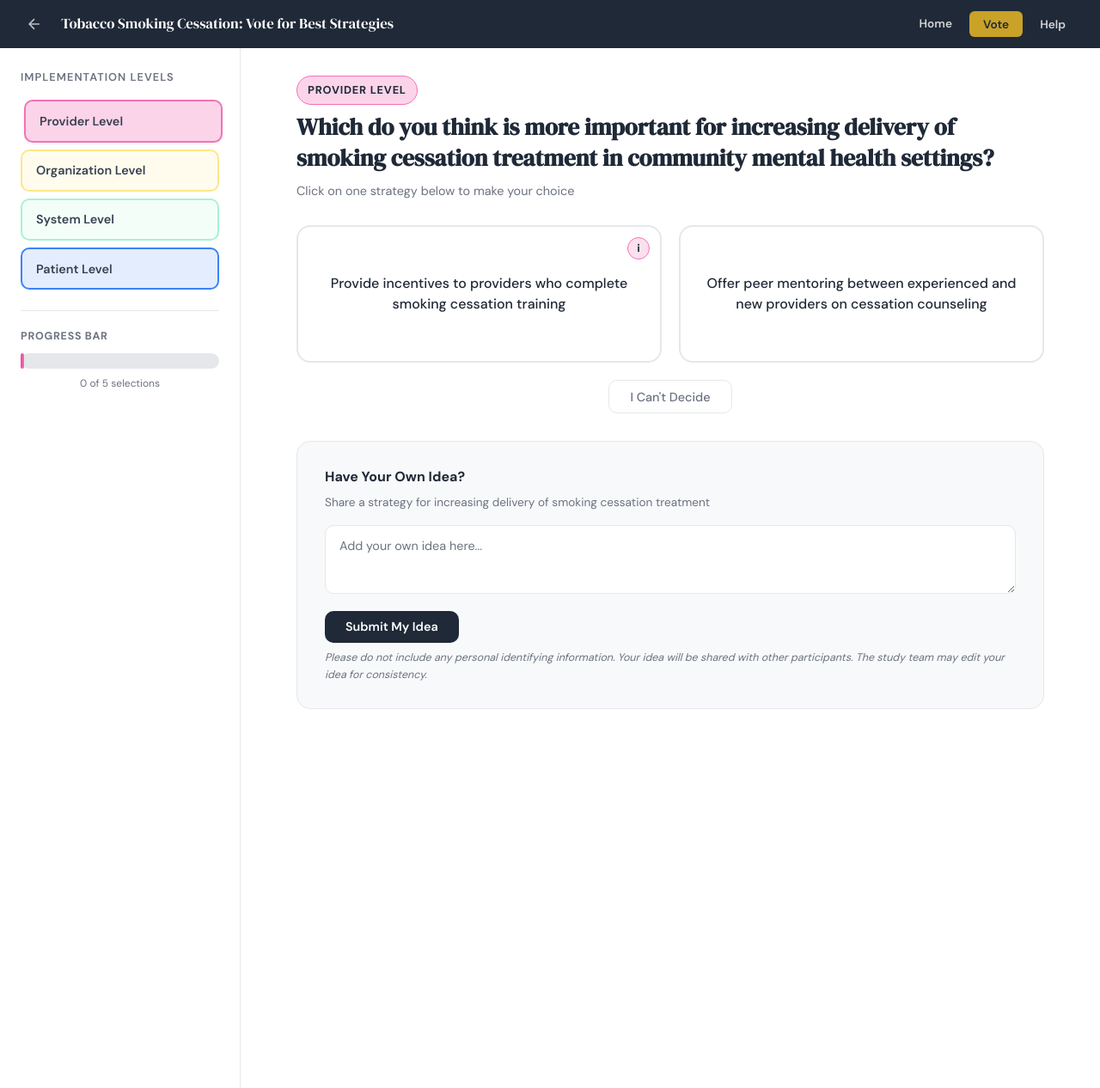
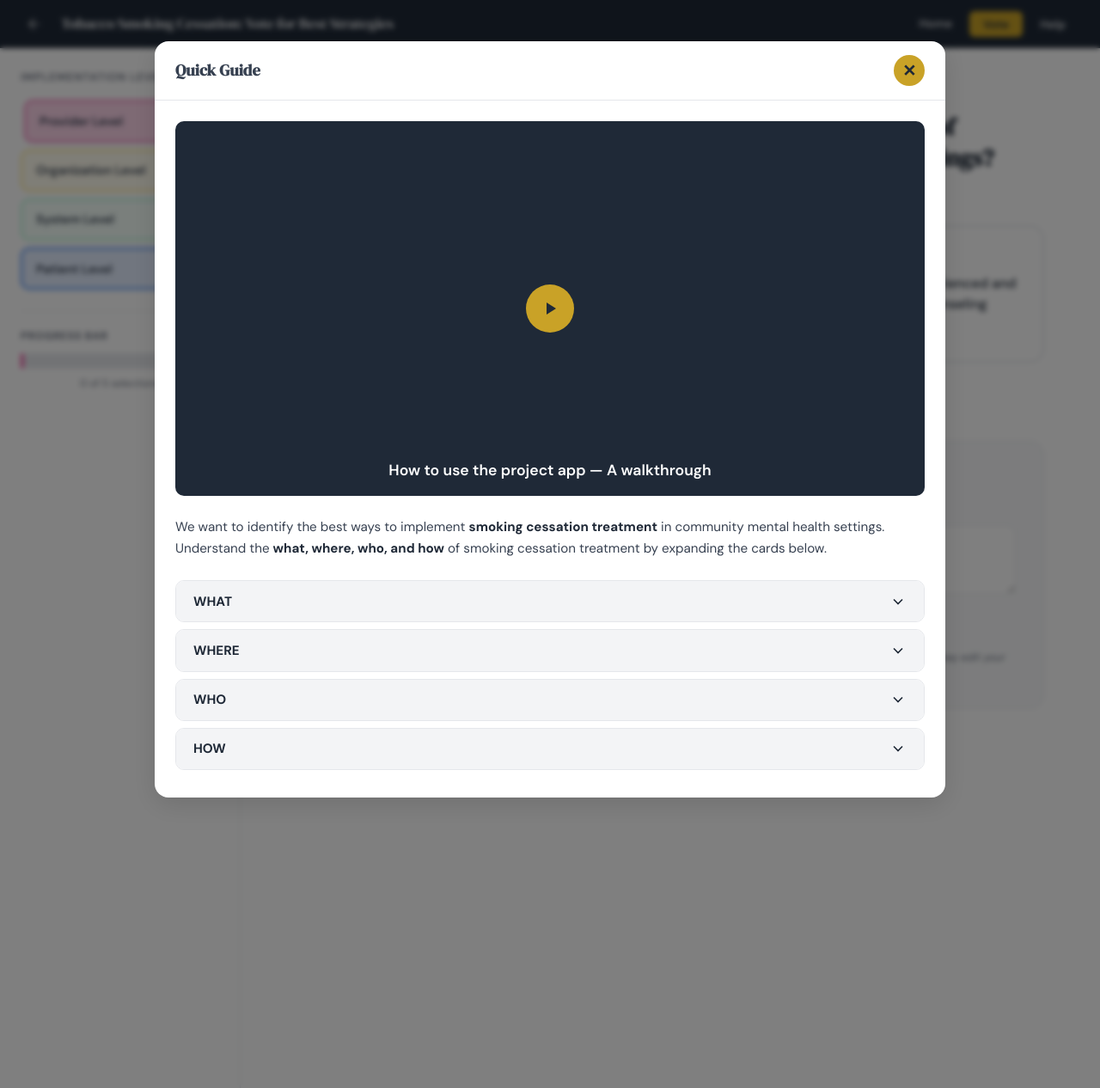
Before and after one commit to Ayoyemit/IMPACT-S2S, a Flask app: page /survey in a window 1280 px wide. Shown: the whole page at 86% size. Run offline with Flask 3, Linux system fonts and the light colour scheme; the visitor is signed in with stand-in values (Sample User, id 1); data comes from the database, SQL or seed files in the repository; data that the repository does not hold is empty.

Commit message:
Quick guide: survey auto-open, copy fix, stop media on close
Move auto-show to /survey with 2s delay; spell out serious mental illness in WHERE; stop video/embed on modal close.

Made-with: Cursor

```diff
--- a/app.py
+++ b/app.py
@@ -332,12 +332,8 @@ def index():
     quick_guide = build_quick_guide_context(app_settings) if app_settings else build_quick_guide_context(
         AppSettings()
     )
-    # Returning visitors with an active survey session see Help on /survey; skip auto-open on landing.
-    auto_show_quick_guide = not session.get('session_id')
     resp = app.make_response(
-        render_template(
-            'index.html', quick_guide=quick_guide, auto_show_quick_guide=auto_show_quick_guide
-        )
+        render_template('index.html', quick_guide=quick_guide)
     )
     # Match /survey: HTML is dynamic (session + quick guide). Without this, CDNs/proxies/browsers
     # may serve stale markup so the landing quick-guide script never appears after deploy.
@@ -365,9 +361,17 @@ def survey():
     quick_guide = build_quick_guide_context(app_settings) if app_settings else build_quick_guide_context(
         AppSettings()
     )
-    resp = app.make_response(render_template('survey.html', role=role, level_order=level_order,
-                                            level_colors=LEVEL_COLORS, session_id=sid,
-                                            quick_guide=quick_guide))
+    resp = app.make_response(
+        render_template(
+            'survey.html',
+            role=role,
+            level_order=level_order,
+            level_colors=LEVEL_COLORS,
+            session_id=sid,
+            quick_guide=quick_guide,
+            auto_show_quick_guide=True,
+        )
+    )
     resp.headers['Cache-Control'] = 'no-cache, no-store, must-revalidate'
     resp.headers['Pragma'] = 'no-cache'
     return resp
--- a/templates/index.html
+++ b/templates/index.html
@@ -439,10 +439,6 @@
       document.getElementById('onionDesc').innerHTML = ONION_DESCS[level] || '';
   }
 
-  {% if auto_show_quick_guide %}
-  setTimeout(function() { openQuickGuide(); }, 2000);
-  {% endif %}
-
   if (window.matchMedia('(max-width: 900px)').matches) {
       document.getElementById('teamSection')?.removeAttribute('open');
   }
--- a/templates/partials/quick_guide.html
+++ b/templates/partials/quick_guide.html
@@ -73,7 +73,7 @@
                 </button>
                 <div class="accordion-body">
                     <div class="accordion-body__inner">
-                        <strong>Community mental health centers</strong> provide a variety of services. These centers are generally where people with SMI receive most of their healthcare.
+                        <strong>Community mental health centers</strong> provide a variety of services. These centers are generally where people with serious mental illness receive most of their healthcare.
                     </div>
                 </div>
             </div>
--- a/templates/survey.html
+++ b/templates/survey.html
@@ -366,6 +366,9 @@ block body %}
 </div>
 
 {% include 'partials/quick_guide.html' %} {% endblock %} {% block scripts %}
+<script type="application/json" id="surveyPageConfig">
+  {{ {"level_order": level_order, "auto_show_quick_guide": auto_show_quick_guide}|tojson }}
+</script>
 <script>
   // ── State ──
   const SESSION_ID = '{{ session_id }}';
@@ -398,7 +401,10 @@ block body %}
       'System': 'strategy-card__info--system',
       'Client': 'strategy-card__info--client',
   };
-  const LEVEL_ORDER = [{% for level in level_order %}'{{ level }}'{% if not loop.last %}, {% endif %}{% endfor %}];
+  const surveyPageConfig = JSON.parse(
+      document.getElementById('surveyPageConfig').textContent
+  );
+  const LEVEL_ORDER = surveyPageConfig.level_order;
 
   /** Display name for the active tab (API still uses "Client"). */
   function implementationLevelDisplayName(level) {
@@ -459,6 +465,10 @@ block body %}
 
   // ── Init ──
   document.addEventListener('DOMContentLoaded', async () => {
+      if (surveyPageConfig.auto_show_quick_guide) {
+          setTimeout(function() { openQuickGuide(); }, 2000);
+      }
+
       const toggle = document.getElementById('navbarMenuToggle');
       const backdrop = document.getElementById('navbarMobileBackdrop');
       if (toggle) toggle.addEventListener('click', toggleNavbarMenu);
```
